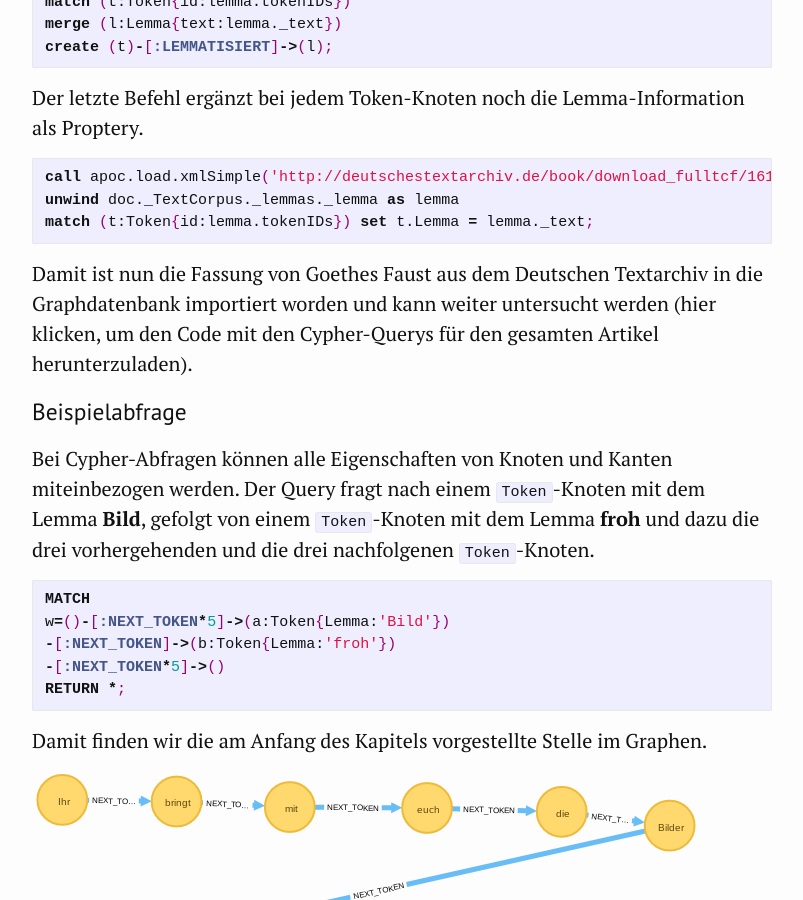
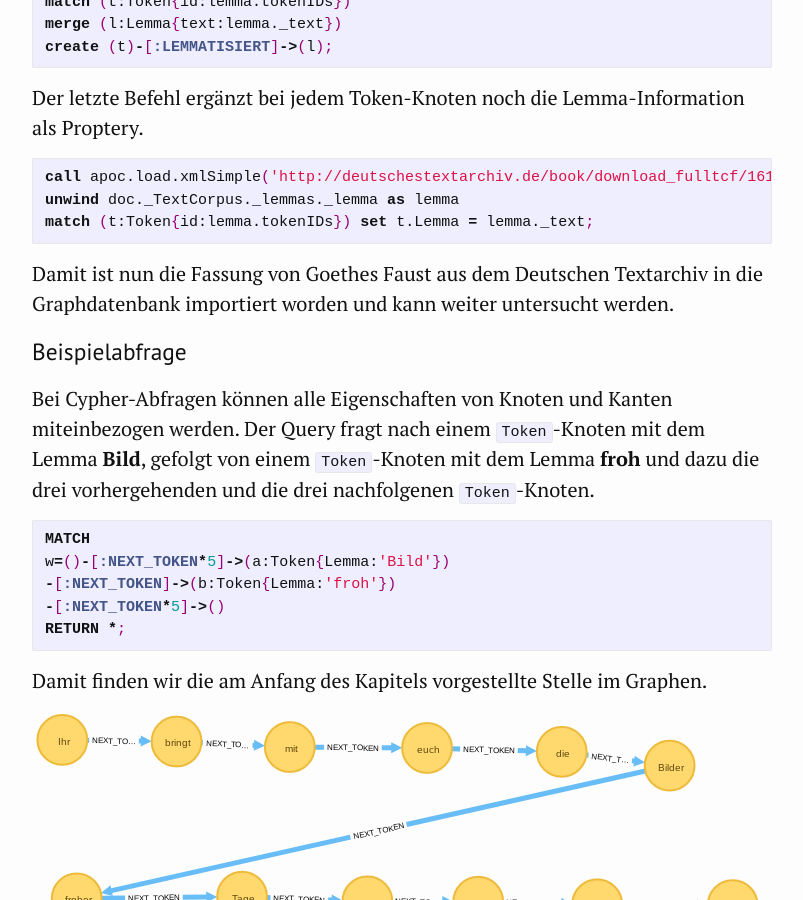
Before and after one commit to kuczera/Graphentechnologien, a Jekyll site: the page built from docs/45_Das-Deutsche-Textarchiv-im-Graphen.md, in a window 1280 px wide and 900 px high, scrolled down 4043 px. Shown: the whole window, without its empty margins (238-1041 px from the left). Built offline with Jekyll 4.4.1, drawn with Linux system fonts in a browser that asks for light colours.

Commit message:
Update 45_Das-Deutsche-Textarchiv-im-Graphen.md

```diff
--- a/docs/45_Das-Deutsche-Textarchiv-im-Graphen.md
+++ b/docs/45_Das-Deutsche-Textarchiv-im-Graphen.md
@@ -130,7 +130,7 @@ unwind doc._TextCorpus._lemmas._lemma as lemma
 match (t:Token{id:lemma.tokenIDs}) set t.Lemma = lemma._text;
 ~~~
 
-Damit ist nun die Fassung von Goethes Faust aus dem Deutschen Textarchiv in die Graphdatenbank importiert worden und kann weiter untersucht werden (hier klicken, um den Code mit den Cypher-Querys für den gesamten Artikel herunterzuladen).
+Damit ist nun die Fassung von Goethes Faust aus dem Deutschen Textarchiv in die Graphdatenbank importiert worden und kann weiter untersucht werden.
 
 ### Beispielabfrage
 
```
